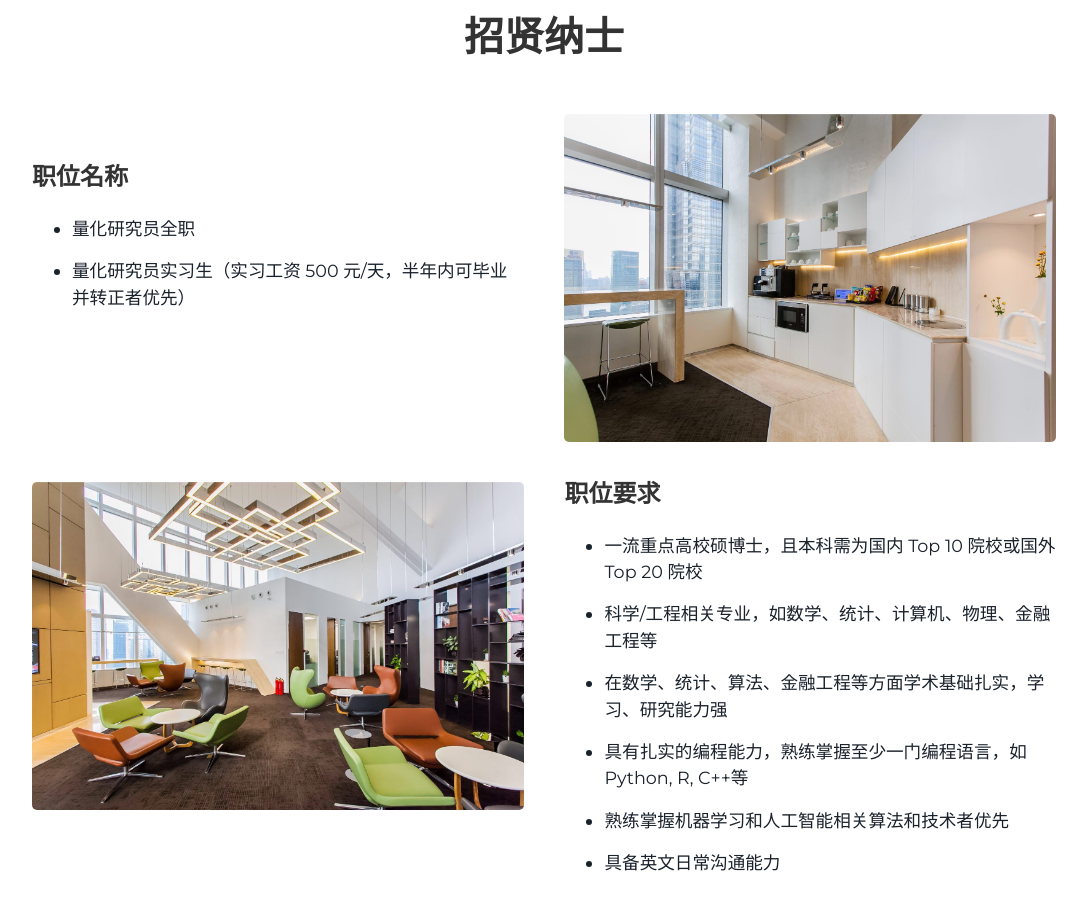
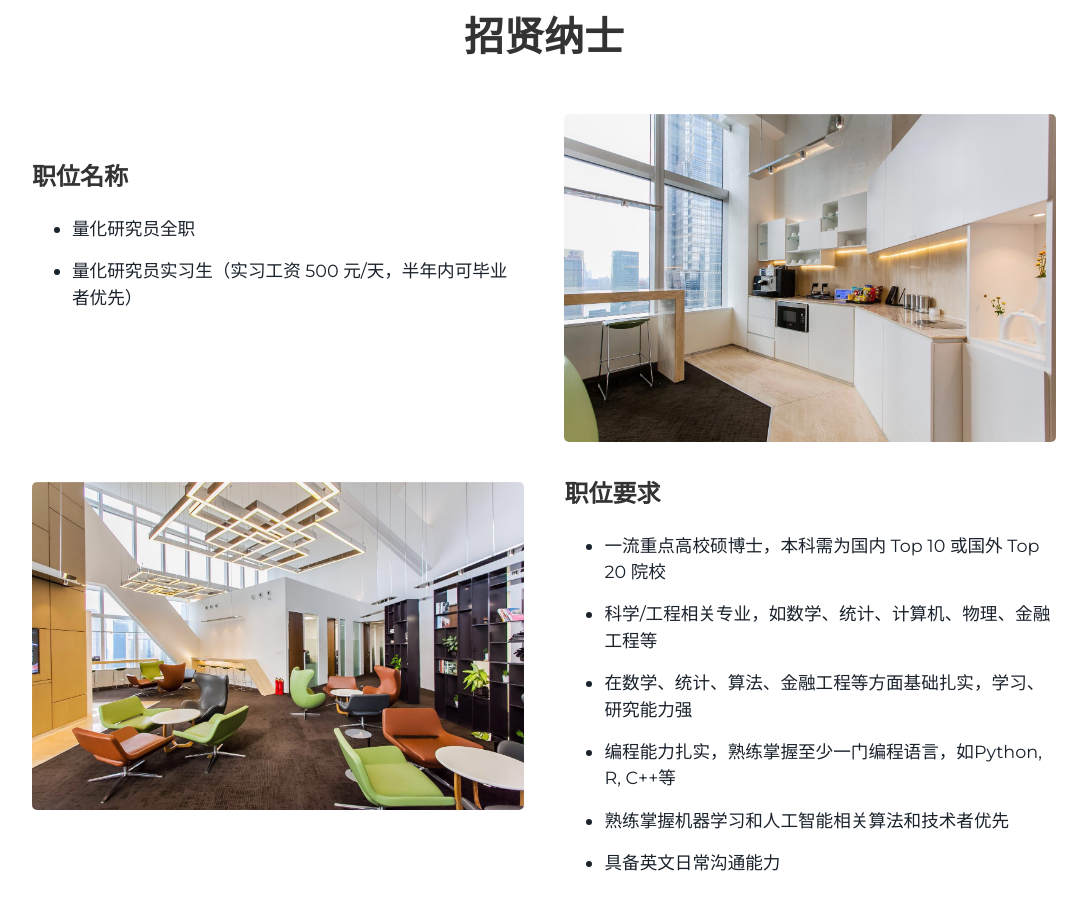
Before and after one commit to Victor430/victor430.github.io, a Jekyll site: the page built from index.html, in a window 1280 px wide and 900 px high, scrolled down 1984 px. Shown: the whole window, without its empty margins (96-1183 px from the left). Built offline with Jekyll 4.4.1, drawn with Linux system fonts in a browser that asks for light colours; some of the changed text lies outside the part shown.

Commit message:
Update projects.html

```diff
--- a/_includes/projects.html
+++ b/_includes/projects.html
@@ -11,7 +11,7 @@
       <li> 量化研究员全职</li>
     </ul>
     <ul>
-      <li> 量化研究员实习生（实习工资 500 元/天，半年内可毕业并转正者优先）</li>
+      <li> 量化研究员实习生（实习工资 500 元/天，半年内可毕业者优先）</li>
     </ul>
     <!--
       <a class="project-link" href="#">Check it out</a>
@@ -26,16 +26,16 @@
   <div class="contents-right">
     <h3> 职位要求 </h3>
     <ul>
-      <li> 一流重点高校硕博士，且本科需为国内 Top 10 院校或国外 Top 20 院校</li>
+      <li> 一流重点高校硕博士，本科需为国内 Top 10 或国外 Top 20 院校</li>
     </ul>
     <ul>
       <li> 科学/工程相关专业，如数学、统计、计算机、物理、金融工程等</li>
     </ul>
     <ul>
-      <li> 在数学、统计、算法、金融工程等方面学术基础扎实，学习、研究能力强</li>
+      <li> 在数学、统计、算法、金融工程等方面基础扎实，学习、研究能力强</li>
     </ul>
     <ul>
-      <li> 具有扎实的编程能力，熟练掌握至少一门编程语言，如Python, R, C++等</li>
+      <li> 编程能力扎实，熟练掌握至少一门编程语言，如Python, R, C++等</li>
     </ul>
     <ul>
       <li> 熟练掌握机器学习和人工智能相关算法和技术者优先</li>
@@ -89,10 +89,10 @@
       <li> 行业大牛成为专属导师，与 global team 深入交流合作</li>
     </ul>
     <ul>
-      <li> 海量金融数据库及顶尖IT团队的技术支持</li>
+      <li> 海量金融数据库及顶尖 IT 团队的技术支持</li>
     </ul>
     <ul>
-      <li> 优厚的薪酬及五险一金，午餐补贴，协助员工落户上海</li>
+      <li> 优厚的薪酬及五险一金、午餐补贴、协助员工落户上海</li>
     </ul>
     <ul>
       <li> 轻松自由的团队氛围及广阔的个人发展空间</li>
```
